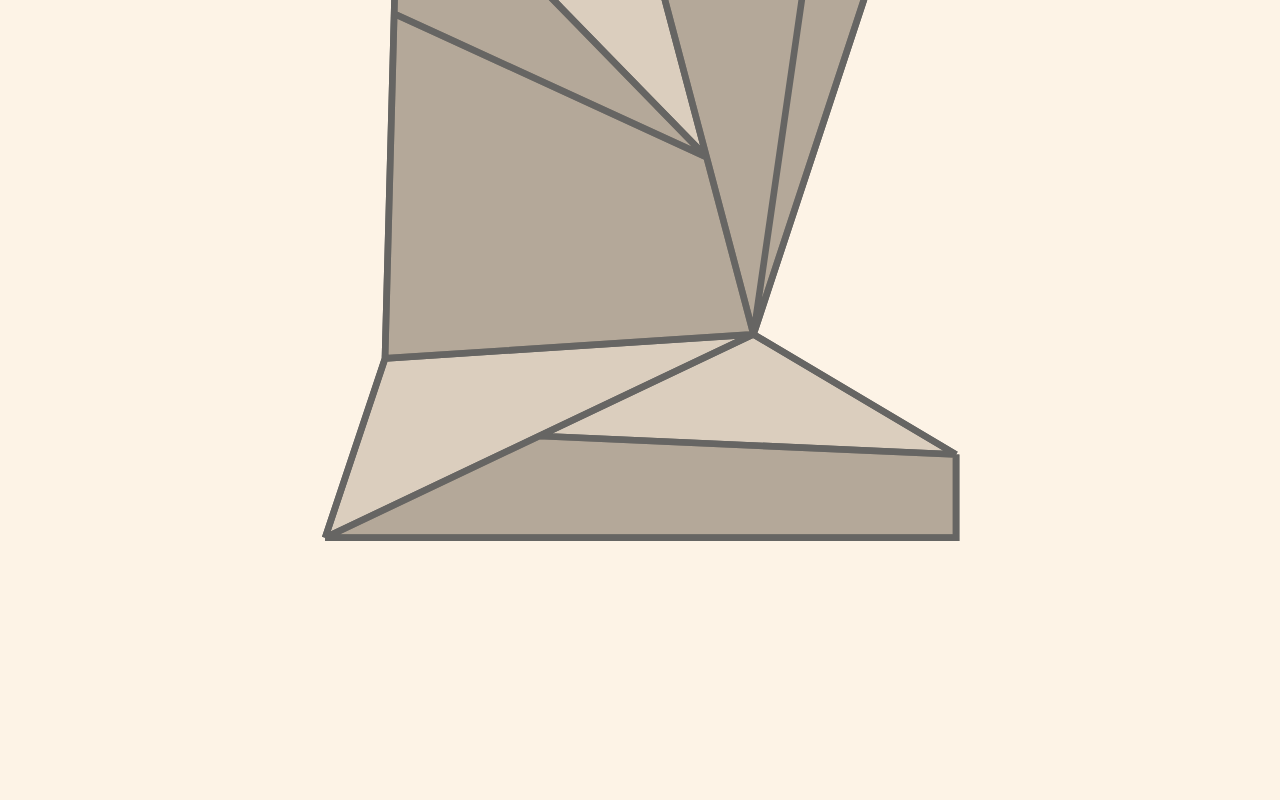
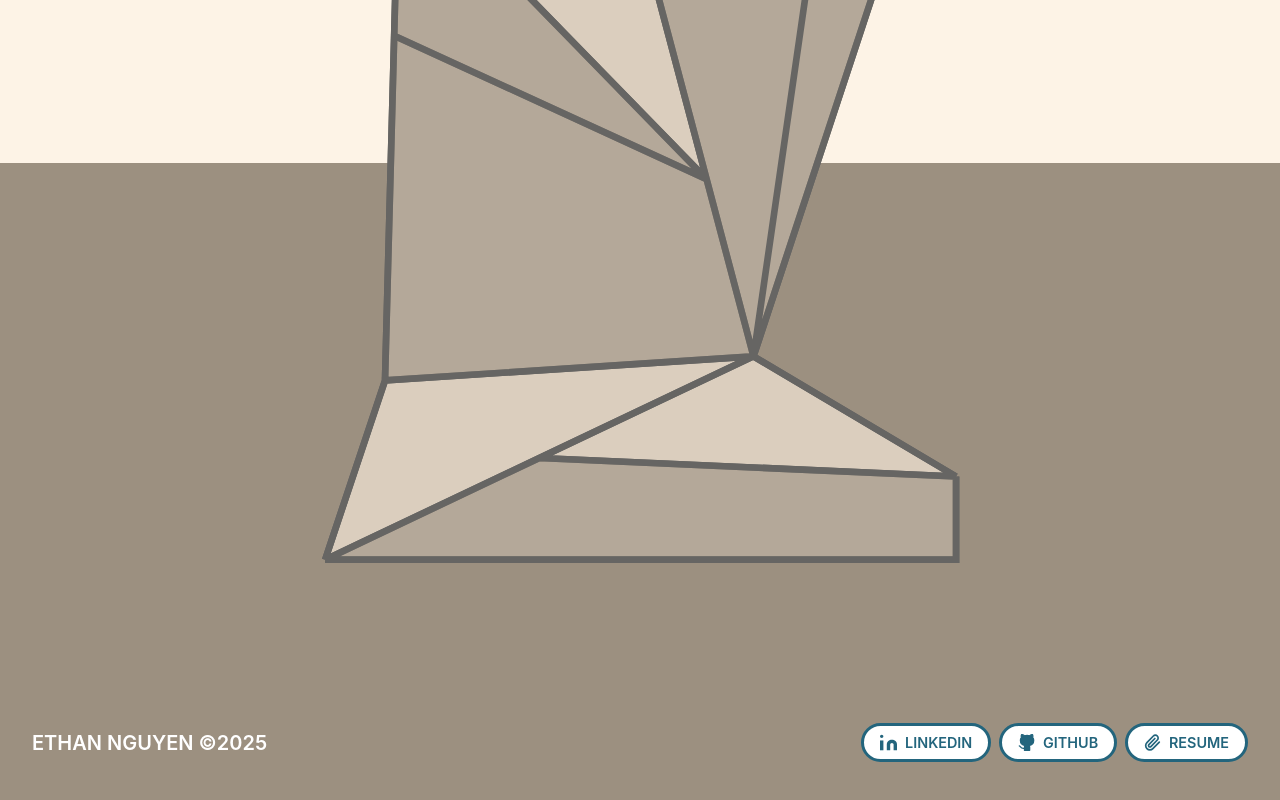
Before and after one commit to FunniNam3/FunniNam3.github.io, a React (Create React App) app in the folder my-app/: page / in a window 1280 px wide. Shown: the part 984-1784 px from the top of the page. Before the commit the page ends 1669 px from the top, so only its background shows below. Built offline with nearby package versions, Linux system fonts and the light colour scheme.

Commit message:
All but rockclimbing holds

```diff
--- a/my-app/src/App.css
+++ b/my-app/src/App.css
@@ -1,6 +1,7 @@
 .App {
   align-items: center;
   justify-content: center;
+  font-family: Inter;
 }
 .Social-Wrapper
 {
@@ -27,7 +28,6 @@ a.Social{
   background: #FFF;
   color: var(--blue, #23657D);
   text-align: center;
-  font-family: Inter;
   font-size: 1.8vmin;
   font-weight: 600;
   line-height: normal;
@@ -35,7 +35,6 @@ a.Social{
 }
 
 h1.Name{
-  font-family: Inter;
   font-size: 15vmin;
   text-align: center;
   font-weight: 700;
@@ -47,9 +46,10 @@ div.WallInline{
   display: flex;
   justify-self: center;
   position: relative;
-  top: -18vmin;
+  top: -20vmin;
   flex:auto;
   background-size:cover;
+  z-index: 2;
 }
 div.WallOutline{
   background-image: url("./images/WallOutline.svg");
@@ -57,4 +57,43 @@ div.WallOutline{
   background-repeat: none;
   width: 80vmin;
   height: 162.5vmin;
+  z-index: 1;
 }
+section.FEET
+{
+  height: 0;
+}
+footer.FEET{
+  align-content: end;
+  justify-content: center;
+  flex: auto;
+  position: relative;
+  top: -70vmin;
+  height: 80vmin;
+  width: 100%;
+  background-color: #9C9080;
+  z-index: 0;
+}
+
+div.SocialFeet{
+  display: flex;
+  align-items: center;
+  gap: 1vmin;
+}
+
+div.Foot{
+  display: flex;
+  justify-content: space-between;
+  align-items: center;
+  margin: 4vmin;
+}
+
+h2.Name{
+  color: var(--white, #FFF);
+  text-align: center;
+  font-family: Inter;
+  font-size: 2.5vmin;
+  font-style: normal;
+  font-weight: 600;
+  line-height: normal;
+}
--- a/my-app/src/App.tsx
+++ b/my-app/src/App.tsx
@@ -21,7 +21,10 @@ function App() {
           <img className="Social" src={GitHub} alt="" />
           GITHUB
         </a>
-        <a className="Social">
+        <a
+          className="Social"
+          href="https://docs.google.com/document/d/1tAgY0dw4jPYVEkNXJ4KTaeLv23DfrBgvN0l1JGnyhEM/export?format=pdf"
+        >
           <img className="Social" src={PaperClip} alt="" />
           RESUME
         </a>
@@ -35,12 +38,42 @@ function App() {
         </a>
       </header>
 
-      <h1 className="Name">ETHAN NGUYEN</h1>
-      <div className="Wall">
-        <div className="WallInline">
-          <div className="WallOutline" />
+      <section>
+        <h1 className="Name">ETHAN NGUYEN</h1>
+        <div className="Wall">
+          <div className="WallInline">
+            <div className="WallOutline" />
+          </div>
         </div>
-      </div>
+      </section>
+
+      <section className="FEET">
+        <footer className="FEET">
+          <div className="Foot">
+            <h2 className="Name">ETHAN NGUYEN ©2025</h2>
+            <div className="SocialFeet">
+              <a
+                className="Social"
+                href="https://www.linkedin.com/in/ethan-v-nguyen"
+              >
+                <img className="Social" src={LinkedIn} alt="" />
+                LINKEDIN
+              </a>
+              <a className="Social" href="https://github.com/FunniNam3">
+                <img className="Social" src={GitHub} alt="" />
+                GITHUB
+              </a>
+              <a
+                className="Social"
+                href="https://docs.google.com/document/d/1tAgY0dw4jPYVEkNXJ4KTaeLv23DfrBgvN0l1JGnyhEM/export?format=pdf"
+              >
+                <img className="Social" src={PaperClip} alt="" />
+                RESUME
+              </a>
+            </div>
+          </div>
+        </footer>
+      </section>
     </div>
   );
 }
```
Also changed, not shown: 1 other file (tests, documents, lock files or other folders).
